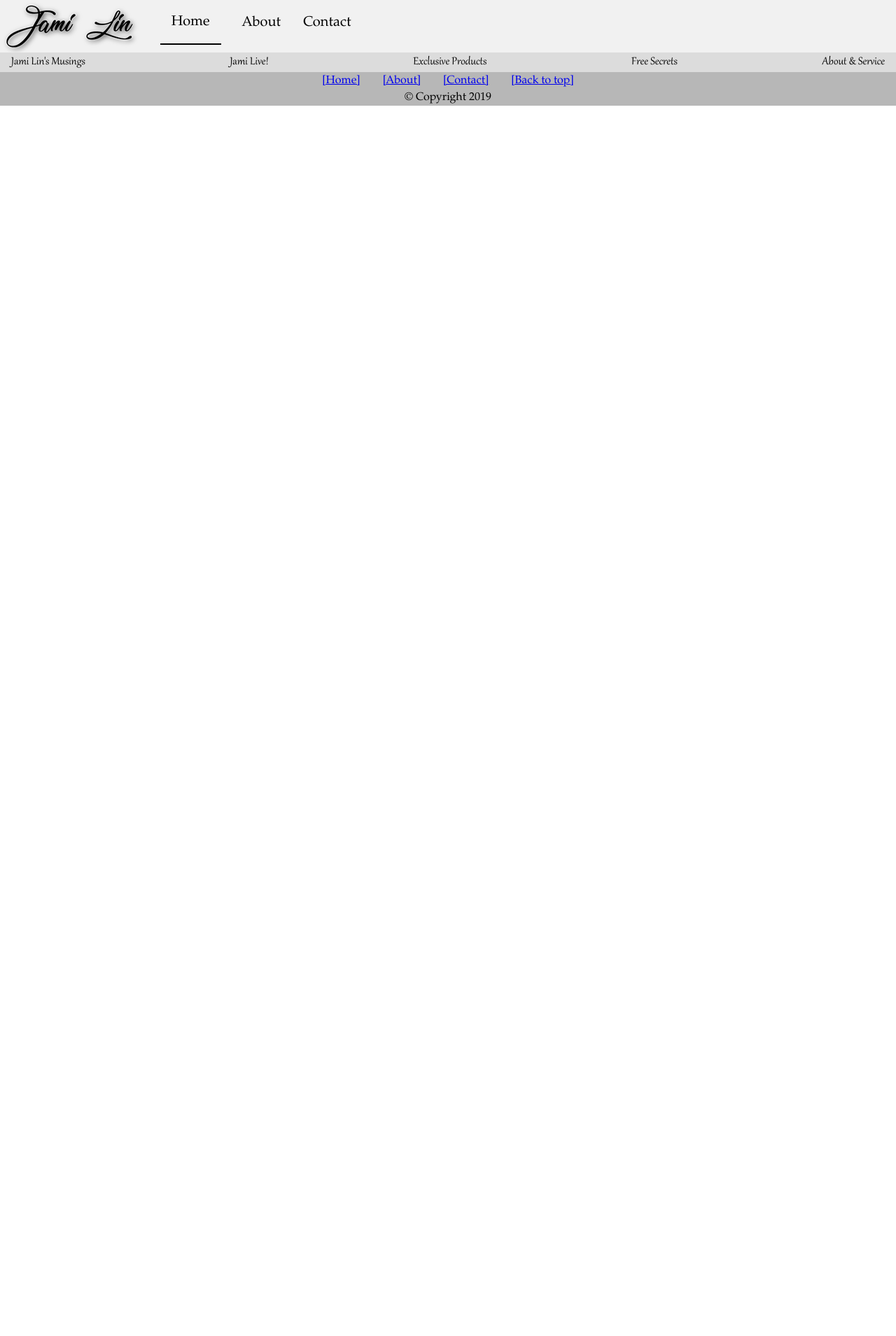
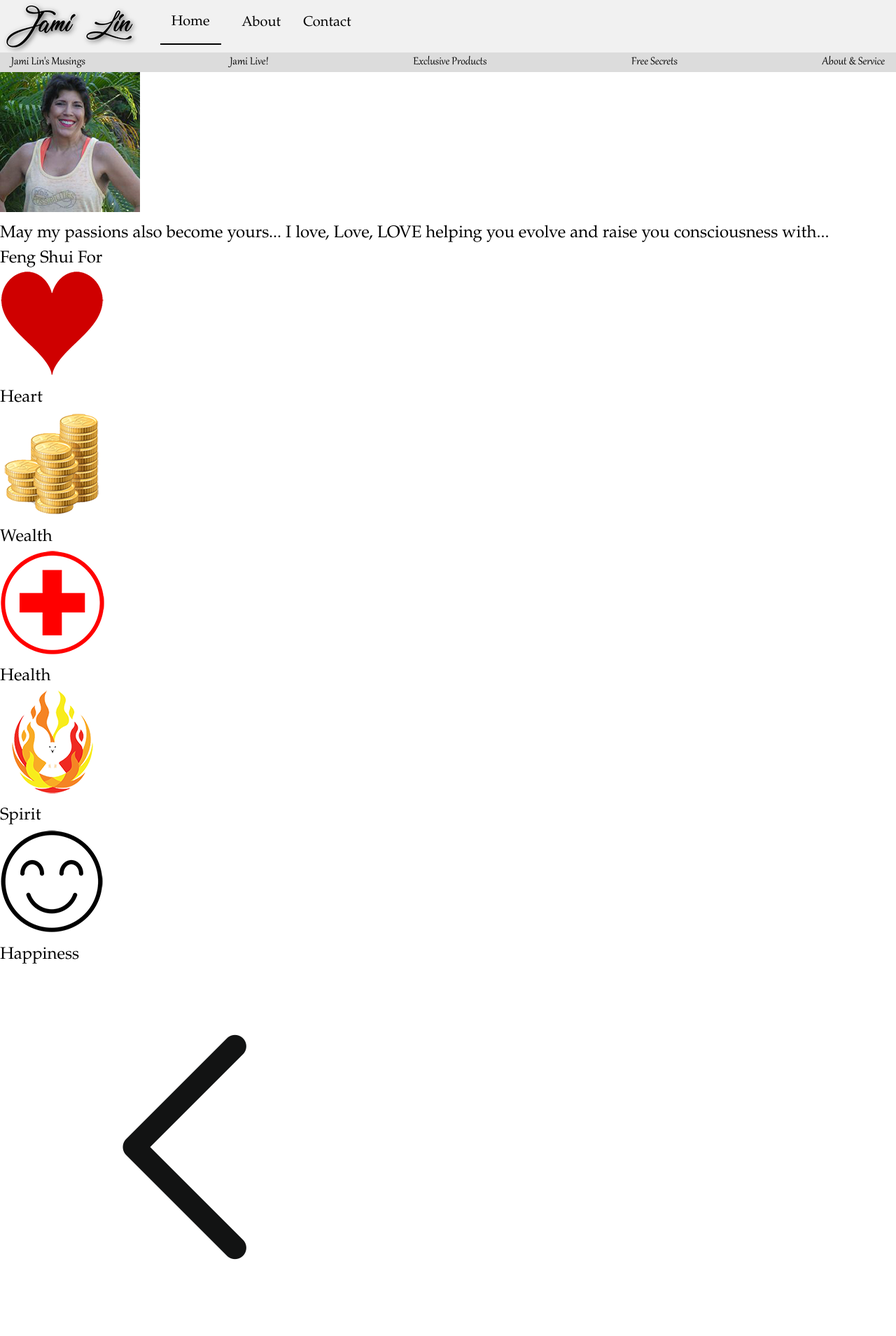
Before and after one commit to parthchauhan05/jamilin, a PHP site: page / in a window 1280 px wide. Shown: the top 1909 px of the page at 70% size. Before the commit the page ends 151 px from the top, so only its background shows below. Run offline with PHP 8.4, Linux system fonts and the light colour scheme; some libraries are stand-ins or nearby versions.

Commit message:
Index Html

```diff
--- a/css/style.css
+++ b/css/style.css
@@ -95,6 +95,7 @@ footer span{
     text-align: center;
 }
 
+
 @media (min-width:30rem){
     body{
         font-size: 1.5rem;
--- a/index.html
+++ b/index.html
@@ -2,6 +2,7 @@
 <html lang="en">
 <head>
     <meta charset="UTF-8">
+    <meta name="viewport" content="width=device-width, initial-scale=1.0">
     <title>Jami Lin | My Passion</title>
     <link rel="stylesheet" href="https://cdnjs.cloudflare.com/ajax/libs/meyer-reset/2.0/reset.min.css">
     <link rel="stylesheet" href="./css/style.css">
@@ -33,6 +34,53 @@
             </ul>
         </nav>
     </header>
+    <main>
+        <div class="intro">
+            <img src="./image/main.jpg" alt="Jami Lin">
+            <p>May my passions also become yours... I love, Love, LOVE helping you evolve and raise you consciousness with...</p>
+        </div>
+        <div class="feng-shui-for">
+            <h1>Feng Shui For</h1>
+            <figure>
+                <img src="./image/heart.png" alt="Feng Shui for heart">
+                <figcaption>Heart</figcaption>
+            </figure>
+            <figure>
+                <img src="./image/money.png" alt="Feng Shui for money">
+                <figcaption>Wealth</figcaption>
+            </figure>
+            <figure>
+                <img src="./image/health.png" alt="Feng Shui for health">
+                <figcaption>Health</figcaption>
+            </figure>
+            <figure>
+                <img src="./image/spirit.png" alt="Feng Shui for spirit">
+                <figcaption>Spirit</figcaption>
+            </figure>
+            <figure>
+                <img src="./image/happiness.png" alt="Feng Shui for happiness">
+                <figcaption>Happiness</figcaption>
+            </figure>
+        </div>
+        <div id="slider-1">
+            <a href="#slider-1"><img src="./image/left.png" alt="Left Arrow"></a>
+            <p>
+                Locate your favorite items, art, and Feng Shui products in personalized Feng Shui Bagua Map areas which includes consistent results from House Astrology and Flying Star Feng Shui placement.
+            </p>
+            <a href="#slider-1"><img src="./image/right.png" alt="Right Arrow"></a>
+        </div>
+        <div id="slider-2">
+            <a href="#slider-2"><img src="./image/left.png" alt="Left Arrow"></a>
+            <img src="./image/parth.jpg" alt="Deepak Chopra">
+            <p>“Jami brings harmony that goes far beyond”
+            - Deepak Chopra</p>
+            <a href="#slider-2"><img src="./image/right.png" alt="Right Arrow"></a>
+        </div>
+        <div class="subscribe">
+            <input type="email" placeholder="Enter Email Address">
+            <button>Subscribe</button>
+        </div>
+    </main>
     <footer>
         <nav>
             <ul class=left-side>
@@ -43,6 +91,10 @@
             </ul>
         </nav>
         <span><p>&copy; Copyright 2019</p></span>
+        <a href="https://facebook.com" target="_blank"><img src="./image/fb.png" alt="Facebook"></a>
+        <a href="https://instagram.com" target="_blank"><img src="./image/insta.png" alt="Instagram"></a>
+        <a href="https://twitter.com" target="_blank"><img src="./image/twitter.png" alt="Twitter"></a>
+        <a href="https://youtube.com" target="_blank"><img src="./image/youtube.png" alt="Youtube"></a>
     </footer>
 </body>
 </html>
```
Also changed, not shown: image/fb.png (added), image/insta.png (added), image/left.png (added), image/right.png (added), image/twitter.png (added), image/youtube.png (added).
